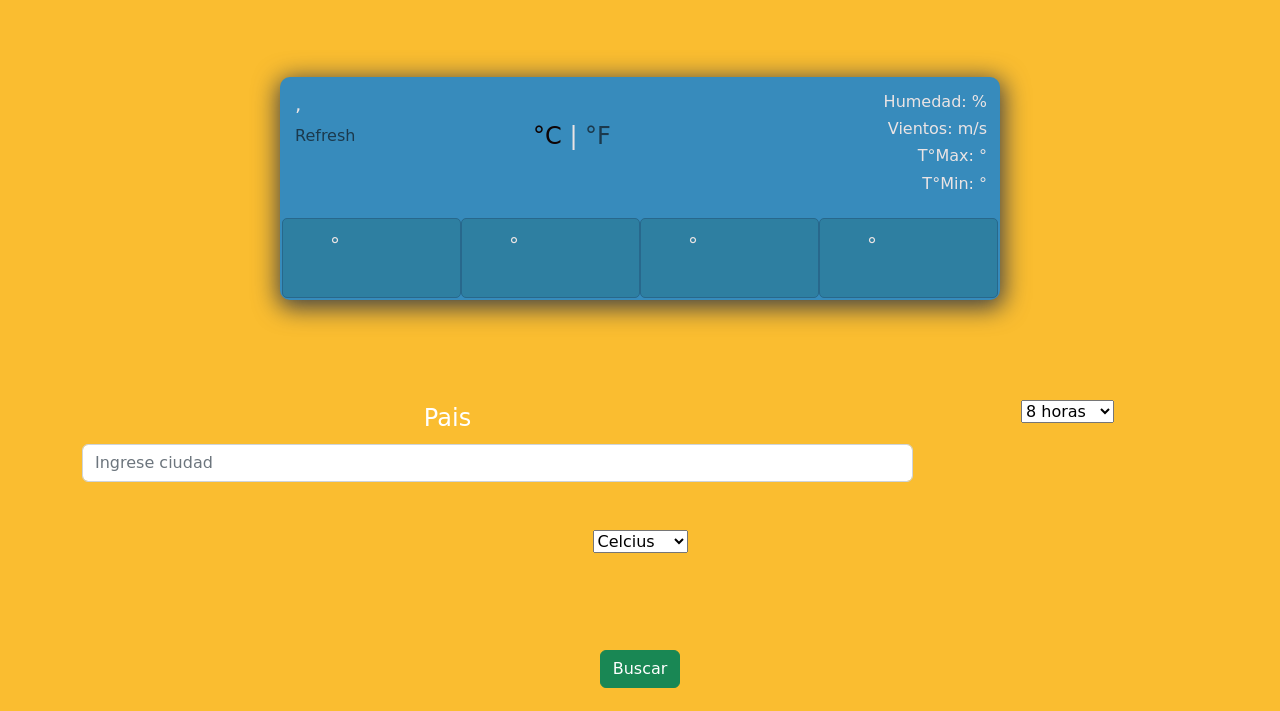
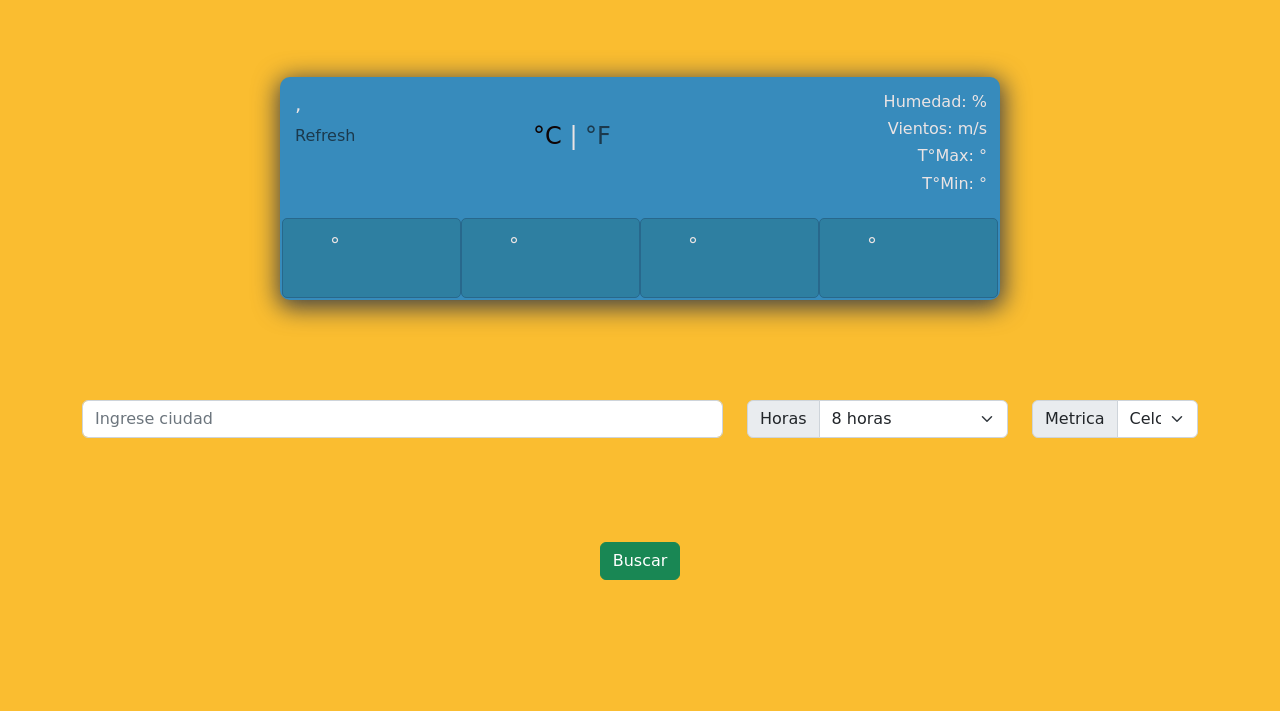
Before and after one commit to HernanS99/Proyecto-Dashboard, a website: page index.html in a window 1280 px wide. Shown: the part 89-800 px from the top of the page. Drawn offline with nearby package versions, Linux system fonts and the light colour scheme.

Commit message:
fix inputs

```diff
--- a/index.html
+++ b/index.html
@@ -189,15 +189,16 @@
       </div>
     </div>
 
-    <div class="container mb-4 text-center">
+    <div class="container text-center">
       <div class="row">
-        <div class="col-9">
-          <legend> Pais </legend>
+        <div class="col-7">
           <input type="text" class="form-control" id="textoBuscar" placeholder="Ingrese ciudad" />
 
         </div>
         <div class="col-3">
-          <select name="cant" id="cantidad">
+          <div class="input-group mb-2">
+            <label class="input-group-text" for="inputGroupSelect01">Horas</label>
+            <select class="form-select" id="cantidad">
               <option value="8">8 horas</option>
               <option value="16">16 horas</option>
               <option value="24">24 horas</option>
@@ -206,12 +207,18 @@
             </select>
           </div>
         </div>
-      <div class="col-12 my-5">
-        <select name="tip" id="tipo">
+        <div class="col-2">
+          <div class="input-group mb-2">
+            <label class="input-group-text" for="inputGroupSelect01">Metrica</label>
+            <select class="form-select" id="tipo">
               <option value="metric">Celcius</option>
             <option value="imperial">farenheit</option>
+            </select>
+          </div>
+        </div>
+      </div>
+      <div class="col-12 my-5">
 
-        </select>
       </div>
       <div class="row">
         <div class="col-12">
@@ -223,9 +230,7 @@
       <div>
         <canvas id="myChart"></canvas>
       </div>
-      <div>
-        <div id="openweathermap-widget-11"></div>
-      </div>
+
     </div>
   </main>
 
```
Lines whose indentation alone changed are shown as unchanged.
